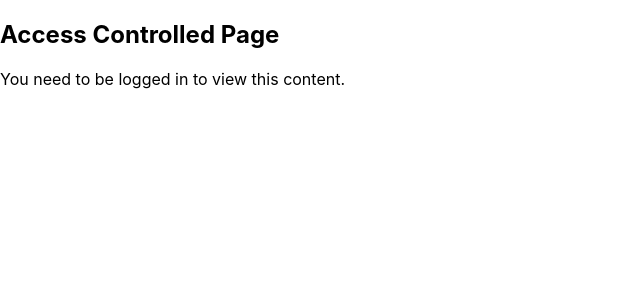
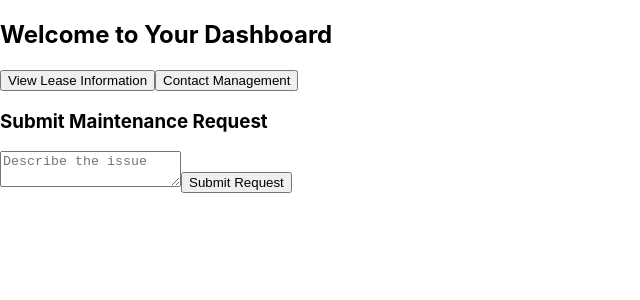
Before and after one commit to htrillo95/newpropertypro-ui-prod, a React (Create React App) app: page /dashboard in a window 1280 px wide. Shown: the top 300 px of the page, without its empty margins (0-640 px from the left). Built offline with nearby package versions, Linux system fonts and the light colour scheme.

Commit message:
Building out tenant dashboard - front end only (placeholders/forms)  - back end logic coming soon

```diff
--- a/src/App.js
+++ b/src/App.js
@@ -3,9 +3,10 @@ import { BrowserRouter as Router, Route, Routes } from 'react-router-dom';
 import HomePage from './components/HomePage';
 import LoginForm from './components/LoginForm';
 import RegisterForm from './components/RegisterForm';
-import AccessControlledPage from './components/AccessControlledPage';
+import TenantDashboard from './components/TenantDashboard';
 import AdminLogin from './components/AdminLogin';
 import AdminPanel from './components/AdminPanel';
+import PropertyListings from './components/PropertyListings';
 
 function App() {
   return (
@@ -15,9 +16,10 @@ function App() {
           <Route path="/" element={<HomePage />} />
           <Route path="/login" element={<LoginForm />} />
           <Route path="/register" element={<RegisterForm />} />
-          <Route path="/dashboard" element={<AccessControlledPage />} />
+          <Route path="/dashboard" element={<TenantDashboard />} />
           <Route path="/admin-login" element={<AdminLogin />} />
           <Route path="/admin" element={<AdminPanel />} />
+          <Route path="/properties" element={<PropertyListings />} />
         </Routes>
       </div>
     </Router>
--- a/src/components/AccessControlledPage.js
+++ /dev/null
@@ -1,12 +0,0 @@
-import React from 'react';
-
-function AccessControlledPage() {
-  return (
-    <div>
-      <h2>Access Controlled Page</h2>
-      <p>You need to be logged in to view this content.</p>
-    </div>
-  );
-}
-
-export default AccessControlledPage;
--- /dev/null
+++ b/src/components/PropertyListings.js
@@ -0,0 +1,49 @@
+import React, { useEffect, useState } from 'react';
+
+function PropertyListings() {
+  const [properties, setProperties] = useState([]);
+  const [loading, setLoading] = useState(true); // Added loading state
+  const [error, setError] = useState(null); // Added error state
+
+  // Fetch properties from the backend
+  useEffect(() => {
+    fetch('http://localhost:8080/api/properties') // Make sure the URL matches your backend
+      .then((response) => {
+        if (!response.ok) {
+          throw new Error('Failed to fetch properties'); // Handle response errors
+        }
+        return response.json();
+      })
+      .then((data) => {
+        setProperties(data);
+        setLoading(false);
+      })
+      .catch((error) => {
+        setError(error.message);
+        setLoading(false);
+      });
+  }, []);
+
+  if (loading) return <p>Loading properties...</p>; // Loading indicator
+  if (error) return <p style={{ color: 'red' }}>{error}</p>; // Error message
+
+  return (
+    <div>
+      <h2>Available Properties</h2>
+      <div className="property-list">
+        {properties.map((property) => (
+          <div key={property.id} className="property-item">
+            <h3>{property.name}</h3>
+            <p>Address: {property.address}</p>
+            <p>Rent Amount: ${property.rentAmount}</p>
+            <a href={property.propertyLink} target="_blank" rel="noopener noreferrer">
+              View Listing
+            </a>
+          </div>
+        ))}
+      </div>
+    </div>
+  );
+}
+
+export default PropertyListings;
--- /dev/null
+++ b/src/components/TenantDashboard.js
@@ -0,0 +1,42 @@
+import React, { useState } from 'react';
+
+function TenantDashboard() {
+  const [issueDescription, setIssueDescription] = useState('');
+
+  const handleMaintenanceRequestSubmit = (e) => {
+    e.preventDefault();
+    alert(`Maintenance request submitted: ${issueDescription}`);
+    setIssueDescription(''); // Clear the form after submission
+  };
+
+  const handleViewLeaseInfo = () => {
+    alert('Lease information will be available soon!');
+  };
+
+  const handleContactManagement = () => {
+    alert('Contact property management at: (123) 456-7890 or email: info@propertypro.com');
+  };
+
+  return (
+    <div>
+      <h2>Welcome to Your Dashboard</h2>
+      <div className="dashboard-buttons">
+        <button onClick={handleViewLeaseInfo}>View Lease Information</button>
+        <button onClick={handleContactManagement}>Contact Management</button>
+      </div>
+
+      <h3>Submit Maintenance Request</h3>
+      <form onSubmit={handleMaintenanceRequestSubmit}>
+        <textarea
+          value={issueDescription}
+          onChange={(e) => setIssueDescription(e.target.value)}
+          placeholder="Describe the issue"
+          required
+        />
+        <button type="submit">Submit Request</button>
+      </form>
+    </div>
+  );
+}
+
+export default TenantDashboard;
```
